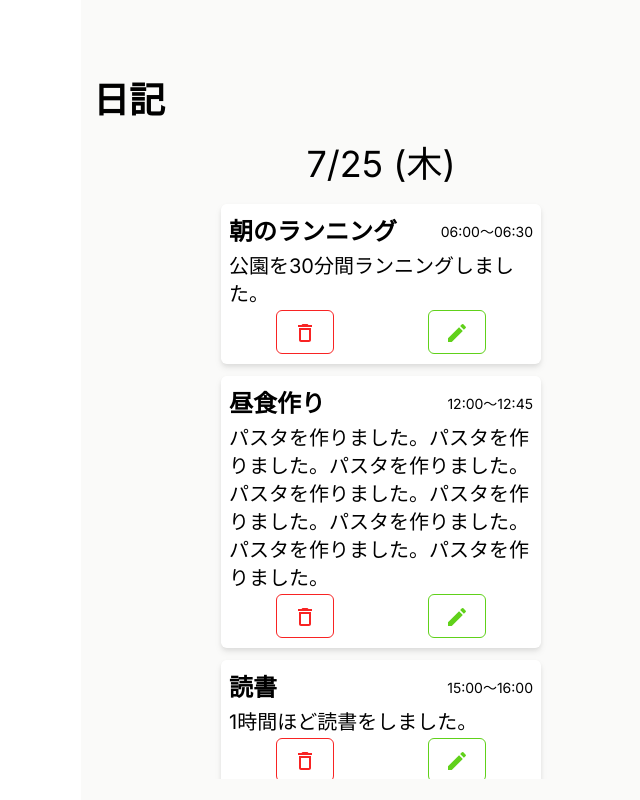
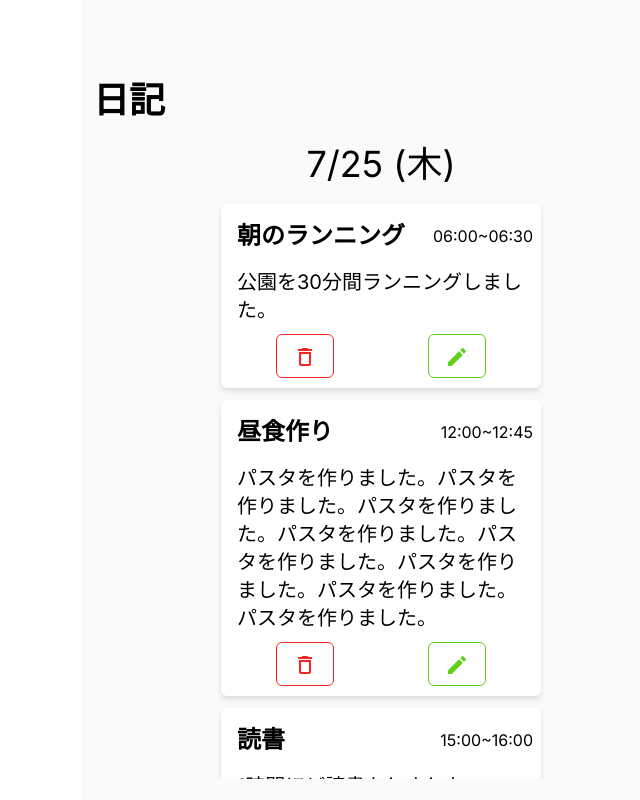
Before and after one commit to tech-harmony-team/Jibun-Log, a Next.js app in the folder next-front/: page /diary in a window 1280 px wide. Shown: the whole page, without its empty margins (259-899 px from the left). Built offline with nearby package versions, Linux system fonts and the light colour scheme.

Commit message:
カードのデザインを調整した。

```diff
--- a/next-front/src/components/daiary-card/daiaryCard.tsx
+++ b/next-front/src/components/daiary-card/daiaryCard.tsx
@@ -15,15 +15,15 @@ export default function DiaryCard(props: Props) {
     <div className="w-80 h-auto p-2 bg-white drop-shadow-md rounded-md flex flex-col">
       <div className="min-h-10 flex flex-row">
         <div className="w-2/3 flex items-center">
-          <h1 className="text-2xl font-bold">{diaryData.actionName}</h1>
+          <h1 className="text-2xl font-bold p-2">{diaryData.actionName}</h1>
         </div>
         <div className="w-1/3 flex justify-end items-center">
-          <p className="text-sm">
-            {diaryData.startTime}〜{diaryData.endTime}
+          <p className="text-md">
+            {diaryData.startTime}~{diaryData.endTime}
           </p>
         </div>
       </div>
-      <div className="h-auto">
+      <div className="h-auto p-2">
         <p className="text-xl">{diaryData.actionDetail}</p>
       </div>
       {edit && (
```
